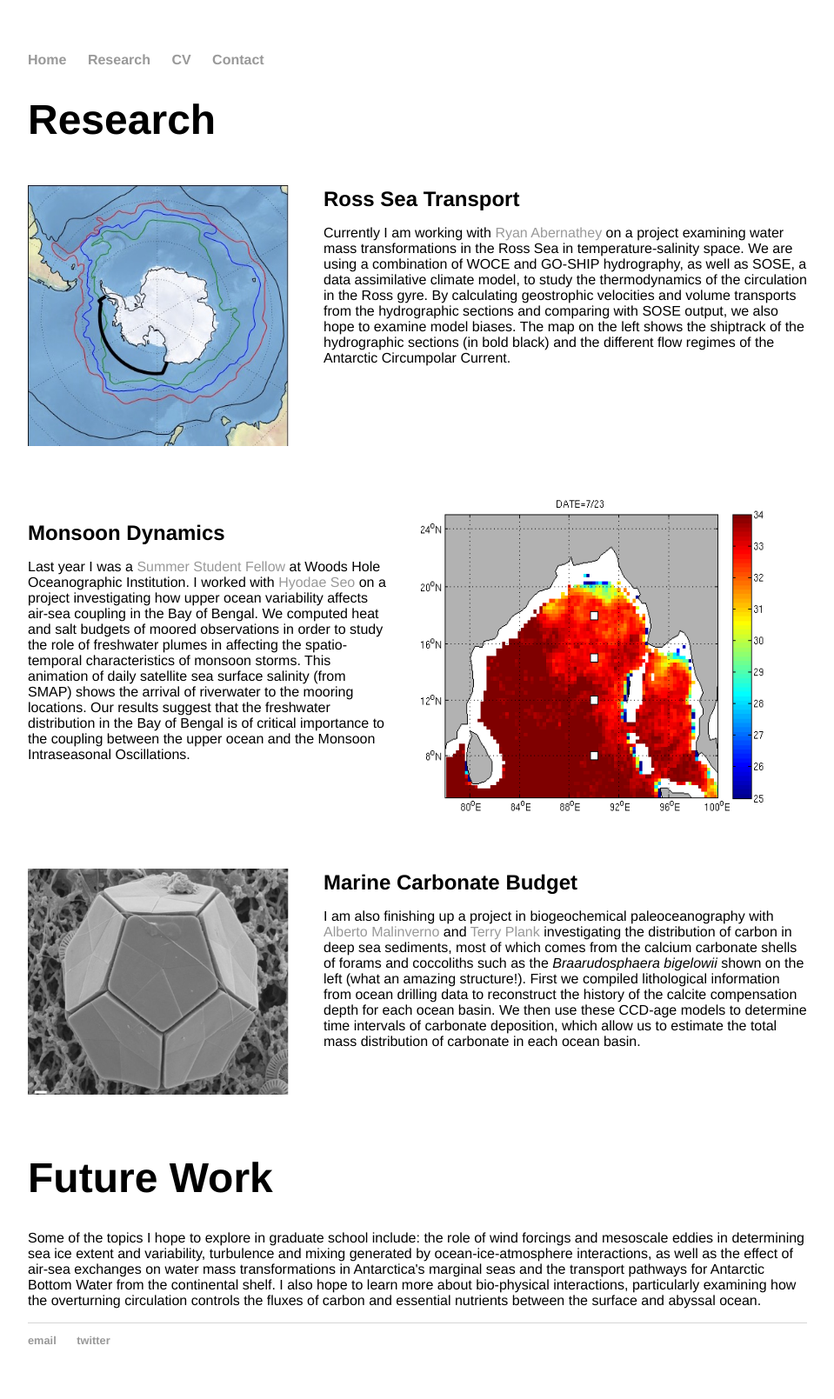
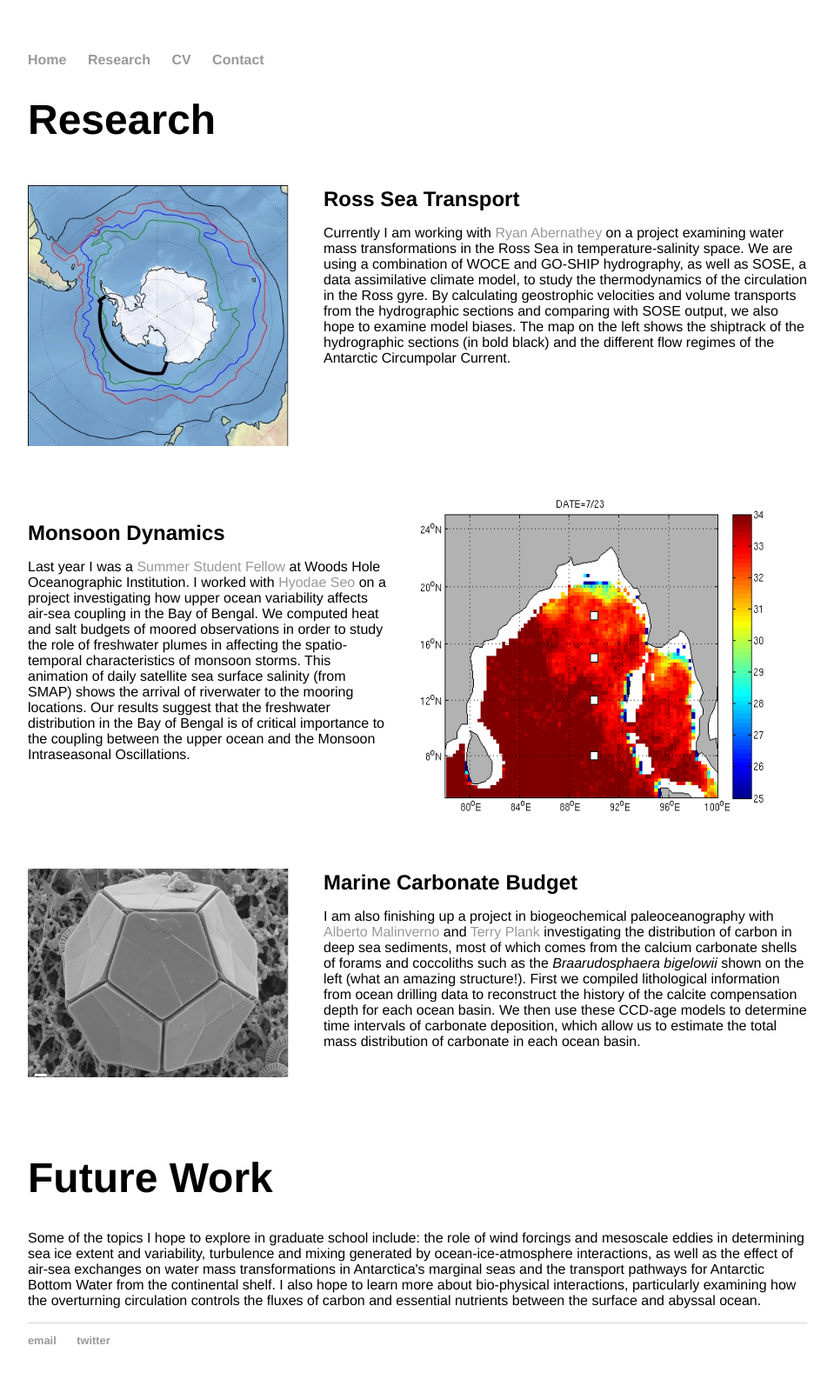
Before and after one commit to cprend/cprend.github.io, a Jekyll site: the page research/index.html, which Jekyll copies as it is, in a window 1280 px wide. Shown: the whole page at 87% size, without its empty margins (160-1119 px from the left). Built offline with Jekyll 4.4.1, drawn with Linux system fonts in a browser that asks for light colours.

Commit message:
Update index.html

```diff
--- a/research/index.html
+++ b/research/index.html
@@ -43,7 +43,7 @@
 			<br/><br/><br/><br/><br/>
 			</div>
 			<div>
-			<p style="float: left;"><img style="margin-right:40px" src="coccolith.png" width="300" height="260" class="inline"></p><br/>
+			<p style="float: left;"><img style="margin-right:40px" src="coccolith.png" width="300" height="240" class="inline"></p><br/>
 			<p2><b>Marine Carbonate Budget</b></p2>
 			<p>I am also finishing up a project in biogeochemical paleoceanography with <a href="http://www.ldeo.columbia.edu/~alberto/">Alberto Malinverno</a> and
 			<a href="http://www.ldeo.columbia.edu/~tplank/Plank-2015/Welcome.html">Terry Plank</a> investigating the distribution of carbon in deep sea sediments, most of
```
